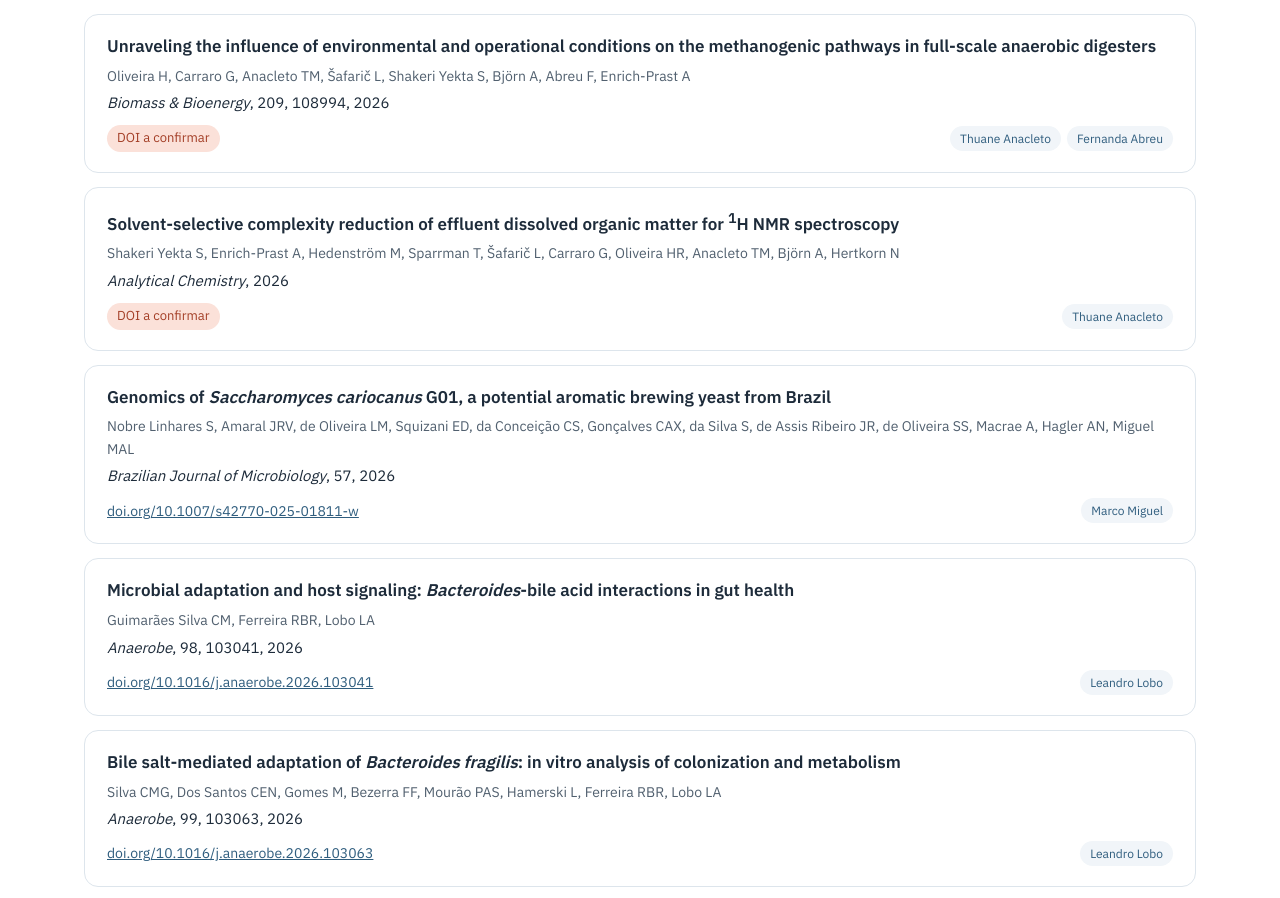
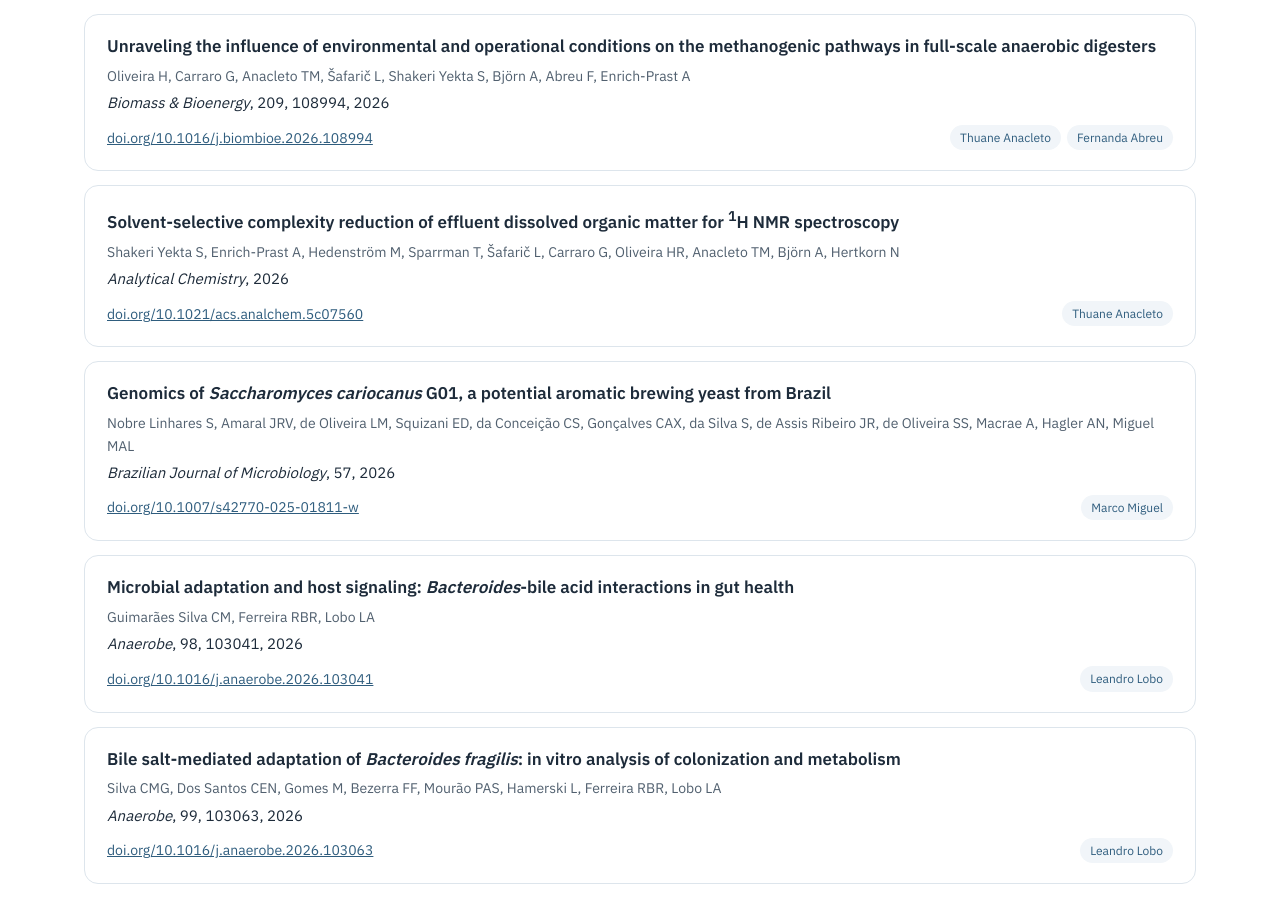
Before and after one commit to labfermufrj/labfermufrj.github.io, a plain HTML site: page index.html in a window 1280 px wide. Shown: the part 4312-5210 px from the top of the page. Drawn offline with Linux system fonts and the light colour scheme.

Commit message:
Adiciona DOIs de Biomass & Bioenergy e Analytical Chemistry
Co-Authored-By: Claude Opus 5.5 <noreply@anthropic.com>
Claude-Session: https://claude.ai/code/session_01McKrF7pFMW6dmy2AvVFASA

```diff
--- a/index.html
+++ b/index.html
@@ -319,12 +319,12 @@ footer p{margin:6px 0;font-size:15px}
 <p class="title">Unraveling the influence of environmental and operational conditions on the methanogenic pathways in full-scale anaerobic digesters</p>
 <p class="authors">Oliveira H, Carraro G, Anacleto TM, Šafarič L, Shakeri Yekta S, Björn A, Abreu F, Enrich-Prast A</p>
 <p class="venue"><em>Biomass &amp; Bioenergy</em>, 209, 108994, 2026</p>
-<div class="pubfoot"><span class="pending"><span class="pt">DOI a confirmar</span><span class="en">DOI to be confirmed</span></span><span class="tags"><span class="tag">Thuane Anacleto</span> <span class="tag">Fernanda Abreu</span></span></div>
+<div class="pubfoot"><a class="doi" href="https://doi.org/10.1016/j.biombioe.2026.108994" target="_blank" rel="noopener">doi.org/10.1016/j.biombioe.2026.108994</a><span class="tags"><span class="tag">Thuane Anacleto</span> <span class="tag">Fernanda Abreu</span></span></div>
 </li><li class="pub" data-members="Thuane Mendes Anacleto">
 <p class="title">Solvent-selective complexity reduction of effluent dissolved organic matter for <sup>1</sup>H NMR spectroscopy</p>
 <p class="authors">Shakeri Yekta S, Enrich-Prast A, Hedenström M, Sparrman T, Šafarič L, Carraro G, Oliveira HR, Anacleto TM, Björn A, Hertkorn N</p>
 <p class="venue"><em>Analytical Chemistry</em>, 2026</p>
-<div class="pubfoot"><span class="pending"><span class="pt">DOI a confirmar</span><span class="en">DOI to be confirmed</span></span><span class="tags"><span class="tag">Thuane Anacleto</span></span></div>
+<div class="pubfoot"><a class="doi" href="https://doi.org/10.1021/acs.analchem.5c07560" target="_blank" rel="noopener">doi.org/10.1021/acs.analchem.5c07560</a><span class="tags"><span class="tag">Thuane Anacleto</span></span></div>
 </li><li class="pub" data-members="Marco Antônio Lemos Miguel">
 <p class="title">Genomics of <i>Saccharomyces cariocanus</i> G01, a potential aromatic brewing yeast from Brazil</p>
 <p class="authors">Nobre Linhares S, Amaral JRV, de Oliveira LM, Squizani ED, da Conceição CS, Gonçalves CAX, da Silva S, de Assis Ribeiro JR, de Oliveira SS, Macrae A, Hagler AN, Miguel MAL</p>
```
